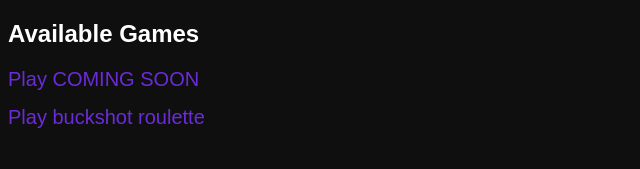
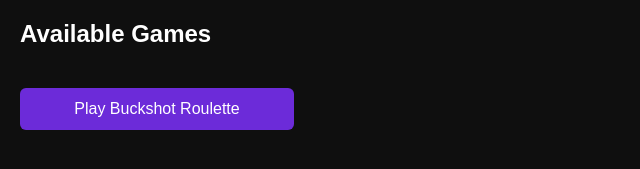
Before and after one commit to ProcyonXD/betavbet, a plain HTML site: page games.html in a window 1280 px wide. Shown: the whole page, without its empty margins (0-640 px from the left). Drawn offline with Linux system fonts and the light colour scheme.

Commit message:
games.html

```diff
--- a/games.html
+++ b/games.html
@@ -2,28 +2,75 @@
 <html>
 <head>
   <title>Games - beta v bet</title>
+
   <style>
-    body { background:#0f0f0f; color:white; font-family:Arial; }
-    a {
-      display:block;
-      margin:15px 0;
-      color:#6c2bd9;
-      font-size:20px;
-      text-decoration:none;
+    body {
+      margin: 0;
+      background: #0f0f0f;
+      color: white;
+      font-family: Arial, sans-serif;
+    }
+
+    h2 {
+      padding: 20px;
+      margin: 0;
+    }
+
+    .game-list {
+      padding: 20px;
+    }
+
+    .game-button {
+      display: block;
+      margin-bottom: 15px;
+      padding: 12px;
+      background: #6c2bd9;
+      color: white;
+      text-decoration: none;
+      border-radius: 6px;
+      cursor: pointer;
+      width: 250px;
+      text-align: center;
+    }
+
+    .game-button:hover {
+      background: #5a22b8;
+    }
+
+    .game-frame {
+      width: 100%;
+      height: 80vh;
+      border: none;
+      margin-top: 20px;
+    }
+
+    .hidden {
+      display: none;
     }
   </style>
 </head>
+
 <body>
 
 <h2>Available Games</h2>
 
-<a href="games/COMINGSOON/index.html" target="_blank">
-  Play COMING SOON
-</a>
+<div class="game-list">
 
-<a href="games/buckshot-roulette/index.html" target="_blank">
-  Play buckshot roulette
-</a>
+  <div class="game-button" onclick="loadGame('buckshot-roulette')">
+    Play Buckshot Roulette
+  </div>
+
+</div>
+
+<iframe id="gameFrame" class="game-frame hidden"></iframe>
+
+<script>
+function loadGame(folderName) {
+  const frame = document.getElementById("gameFrame");
+  frame.src = "games/" + folderName + "/index.html";
+  frame.classList.remove("hidden");
+}
+</script>
 
 </body>
 </html>
```
